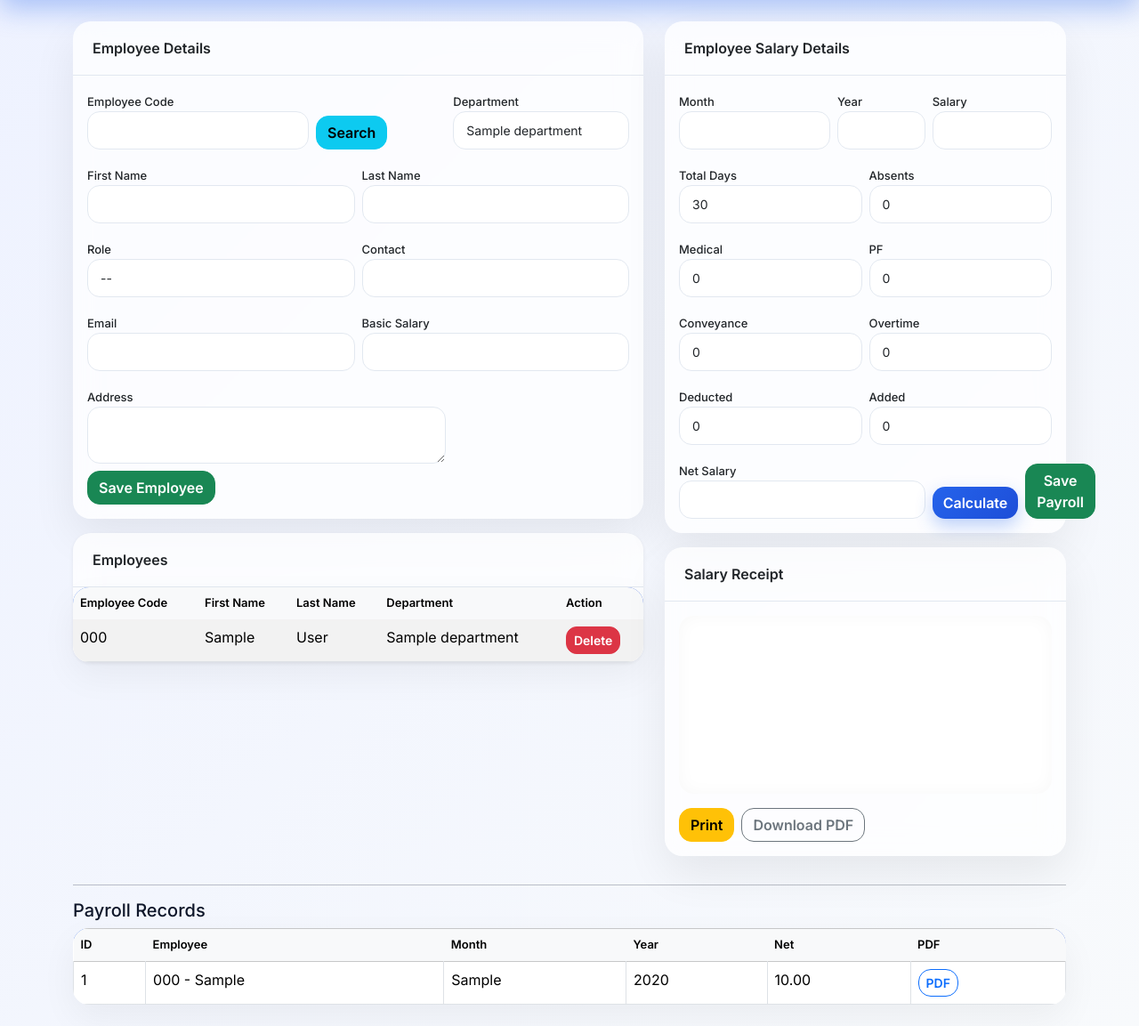
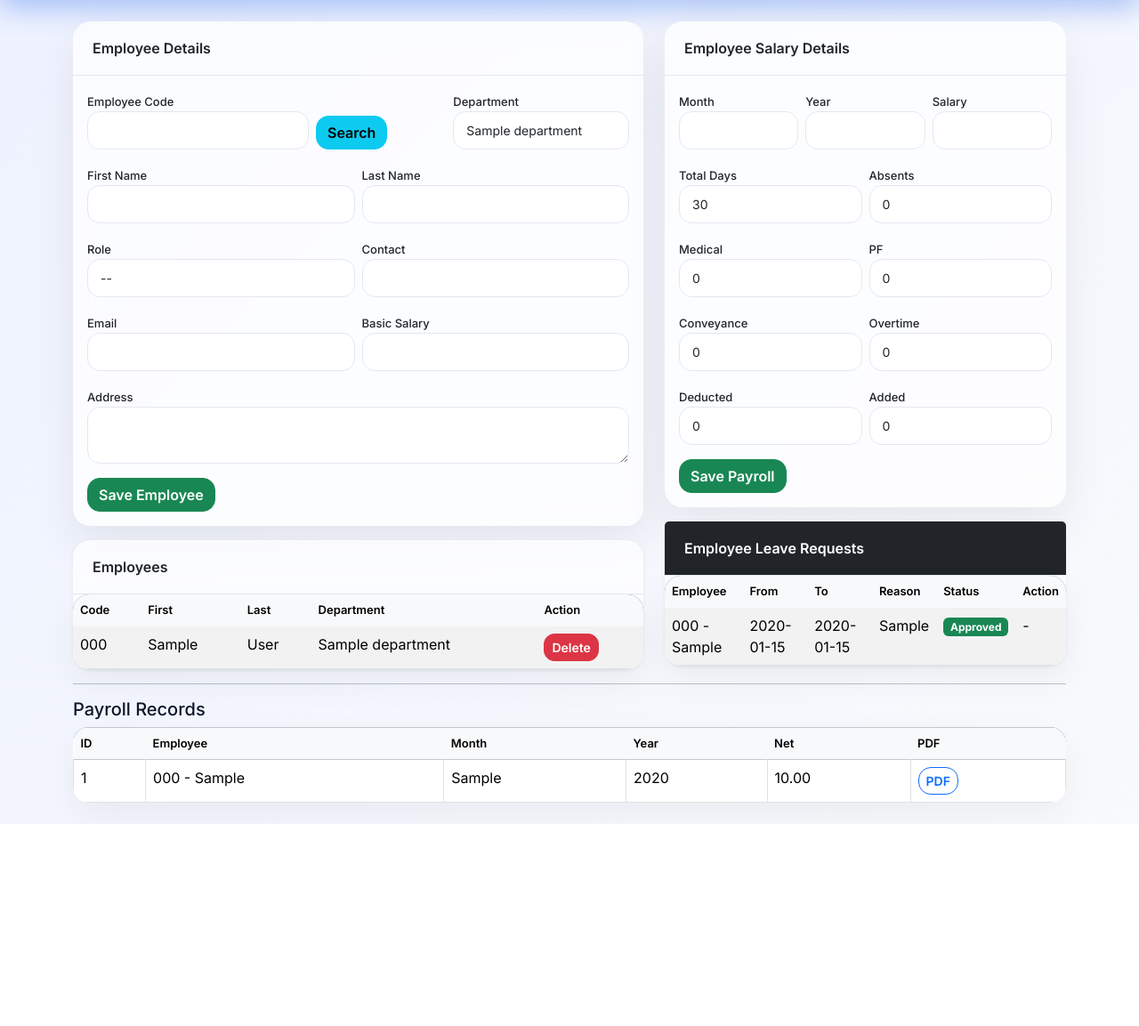
Before and after one commit to AyanMulani/EPMSFULL, a Flask app: page / in a window 1280 px wide. Shown: the part 65-1218 px from the top of the page at 89% size. After the commit the page ends 991 px from the top, so only its background shows below. Run offline with Flask 3, Linux system fonts and the light colour scheme; a user stored in the database is signed in; tables that the repository leaves empty hold one stand-in row (values such as "Sample post").

Commit message:
Update index.html

```diff
--- a/templates/index.html
+++ b/templates/index.html
@@ -6,6 +6,7 @@
 <link href="https://cdn.jsdelivr.net/npm/bootstrap@5.3.2/dist/css/bootstrap.min.css" rel="stylesheet">
 <link rel="stylesheet" href="/static/style.css">
 </head>
+
 <body>
 
 <nav class="navbar navbar-dark" style="background:#2f5566">
@@ -28,15 +29,15 @@
   <div class="card mb-3">
     <div class="card-header">Employee Details</div>
     <div class="card-body">
-      <form id="empForm" enctype="multipart/form-data" method="post" action="/employee/add">
+      <form method="post" action="/employee/add" enctype="multipart/form-data">
 
         <div class="row g-2">
           <div class="col-md-5">
             <label>Employee Code</label>
-            <input name="emp_code" id="emp_code" class="form-control" required>
+            <input name="emp_code" class="form-control" required>
           </div>
           <div class="col-md-3 align-self-end">
-            <button id="search" type="button" class="btn btn-info">Search</button>
+            <button type="button" class="btn btn-info">Search</button>
           </div>
           <div class="col-md-4">
             <label>Department</label>
@@ -87,32 +88,30 @@
         </div>
 
         <div class="row g-2 mt-2">
-          <div class="col-8">
+          <div class="col-12">
             <label>Address</label>
             <textarea name="address" class="form-control" rows="2"></textarea>
           </div>
         </div>
 
-        <div class="row mt-2">
-          <div class="col-12">
-            <button class="btn btn-success">Save Employee</button>
-          </div>
+        <div class="mt-3">
+          <button class="btn btn-success">Save Employee</button>
         </div>
 
       </form>
     </div>
   </div>
 
-  <!-- Employee List -->
+  <!-- Employee Table -->
   <div class="card shadow-sm">
     <div class="card-header">Employees</div>
     <div class="card-body p-0">
       <table class="table table-striped mb-0">
         <thead class="table-light">
           <tr>
-            <th>Employee Code</th>
-            <th>First Name</th>
-            <th>Last Name</th>
+            <th>Code</th>
+            <th>First</th>
+            <th>Last</th>
             <th>Department</th>
             <th>Action</th>
           </tr>
@@ -120,14 +119,12 @@
         <tbody>
         {% for e in employees %}
           <tr>
-            <td>{{ e.emp_code }}</td>
-            <td>{{ e.first_name }}</td>
-            <td>{{ e.last_name }}</td>
-            <td>{{ e.department.name if e.department else '' }}</td>
+            <td>{{e.emp_code}}</td>
+            <td>{{e.first_name}}</td>
+            <td>{{e.last_name}}</td>
+            <td>{{e.department.name if e.department else ''}}</td>
             <td>
-              <button class="btn btn-sm btn-danger emp-delete" data-id="{{e.id}}">
-                Delete
-              </button>
+              <button class="btn btn-sm btn-danger">Delete</button>
             </td>
           </tr>
         {% endfor %}
@@ -138,6 +135,7 @@
 
 </div>
 
+
 <!-- RIGHT COLUMN -->
 <div class="col-lg-5">
 
@@ -145,97 +143,138 @@
   <div class="card mb-3">
     <div class="card-header">Employee Salary Details</div>
     <div class="card-body">
+      <form method="post" action="/payroll/create">
 
-      <form id="payForm" method="post" action="/payroll/create">
-        <input type="hidden" name="emp_code" id="pay_emp_code">
+        <input type="hidden" name="emp_code">
 
         <div class="row g-2">
-          <div class="col-md-5">
+          <div class="col-md-4">
             <label>Month</label>
-            <input name="month" id="month" class="form-control">
+            <input name="month" class="form-control">
           </div>
-          <div class="col-md-3">
+          <div class="col-md-4">
             <label>Year</label>
-            <input name="year" id="year" class="form-control">
+            <input name="year" class="form-control">
           </div>
           <div class="col-md-4">
             <label>Salary</label>
-            <input name="net_salary" id="net_salary" class="form-control">
+            <input name="net_salary" class="form-control">
           </div>
         </div>
 
         <div class="row g-2 mt-2">
           <div class="col-md-6">
             <label>Total Days</label>
-            <input name="total_days" id="total_days" class="form-control" value="30">
+            <input name="total_days" class="form-control" value="30">
           </div>
           <div class="col-md-6">
             <label>Absents</label>
-            <input name="absents" id="absents" class="form-control" value="0">
+            <input name="absents" class="form-control" value="0">
           </div>
         </div>
 
         <div class="row g-2 mt-2">
           <div class="col-md-6">
             <label>Medical</label>
-            <input name="medical" id="medical" class="form-control" value="0">
+            <input name="medical" class="form-control" value="0">
           </div>
           <div class="col-md-6">
             <label>PF</label>
-            <input name="pf" id="pf" class="form-control" value="0">
+            <input name="pf" class="form-control" value="0">
           </div>
         </div>
 
         <div class="row g-2 mt-2">
           <div class="col-md-6">
             <label>Conveyance</label>
-            <input name="conveyance" id="conveyance" class="form-control" value="0">
+            <input name="conveyance" class="form-control" value="0">
           </div>
           <div class="col-md-6">
             <label>Overtime</label>
-            <input name="overtime" id="overtime" class="form-control" value="0">
+            <input name="overtime" class="form-control" value="0">
           </div>
         </div>
 
         <div class="row g-2 mt-2">
           <div class="col-md-6">
             <label>Deducted</label>
-            <input name="deducted" id="deducted" class="form-control" value="0">
+            <input name="deducted" class="form-control" value="0">
           </div>
           <div class="col-md-6">
             <label>Added</label>
-            <input name="added" id="added" class="form-control" value="0">
+            <input name="added" class="form-control" value="0">
           </div>
         </div>
 
-        <div class="row g-2 mt-2">
-          <div class="col-md-8">
-            <label>Net Salary</label>
-            <input name="net_salary" id="net_salary" class="form-control" readonly>
-          </div>
-          <div class="col-md-4 d-flex align-items-end">
-            <button id="calc_btn" type="button" class="btn btn-primary me-2">
-              Calculate
-            </button>
-            <button class="btn btn-success" type="submit">
-              Save Payroll
-            </button>
-          </div>
+        <div class="mt-3">
+          <button class="btn btn-success">Save Payroll</button>
         </div>
 
       </form>
     </div>
   </div>
 
-  <!-- Receipt -->
-  <div class="card mb-3">
-    <div class="card-header">Salary Receipt</div>
-    <div class="card-body">
-      <pre id="receipt_area"></pre>
-      <div class="d-flex">
-        <button id="print_receipt" class="btn btn-warning me-2">Print</button>
-        <a id="download_pdf" class="btn btn-outline-secondary" href="#">Download PDF</a>
-      </div>
+
+  <!-- Leave Requests -->
+  <div class="card shadow-sm">
+    <div class="card-header bg-dark text-white">
+      Employee Leave Requests
+    </div>
+    <div class="card-body p-0">
+      <table class="table table-striped mb-0">
+        <thead class="table-light">
+          <tr>
+            <th>Employee</th>
+            <th>From</th>
+            <th>To</th>
+            <th>Reason</th>
+            <th>Status</th>
+            <th>Action</th>
+          </tr>
+        </thead>
+        <tbody>
+        {% for leave in leave_requests %}
+          <tr>
+            <td>{{leave.employee.emp_code}} - {{leave.employee.first_name}}</td>
+            <td>{{leave.start_date}}</td>
+            <td>{{leave.end_date}}</td>
+            <td>{{leave.reason}}</td>
+            <td>
+              {% if leave.status == 'pending' %}
+                <span class="badge bg-warning">Pending</span>
+              {% elif leave.status == 'approved' %}
+                <span class="badge bg-success">Approved</span>
+              {% else %}
+                <span class="badge bg-danger">Rejected</span>
+              {% endif %}
+            </td>
+            <td>
+              {% if leave.status == 'pending' %}
+                <form method="POST" action="/leave/{{leave.id}}/decide" style="display:inline;">
+                  <input type="hidden" name="action" value="approved">
+                  <button class="btn btn-sm btn-success">Approve</button>
+                </form>
+                <form method="POST" action="/leave/{{leave.id}}/decide" style="display:inline;">
+                  <input type="hidden" name="action" value="rejected">
+                  <button class="btn btn-sm btn-danger">Reject</button>
+                </form>
+              {% else %}
+                -
+              {% endif %}
+            </td>
+          </tr>
+        {% endfor %}
+
+        {% if leave_requests|length == 0 %}
+          <tr>
+            <td colspan="6" class="text-center text-muted">
+              No Leave Requests Found
+            </td>
+          </tr>
+        {% endif %}
+
+        </tbody>
+      </table>
     </div>
   </div>
 
@@ -266,11 +305,7 @@
 <td>{{p.month}}</td>
 <td>{{p.year}}</td>
 <td>{{'%.2f'|format(p.net_salary)}}</td>
-<td>
-<a class="btn btn-sm btn-outline-primary" href="/payroll/{{p.id}}/pdf">
-PDF
-</a>
-</td>
+<td><a class="btn btn-sm btn-outline-primary" href="/payroll/{{p.id}}/pdf">PDF</a></td>
 </tr>
 {% endfor %}
 </tbody>
```
